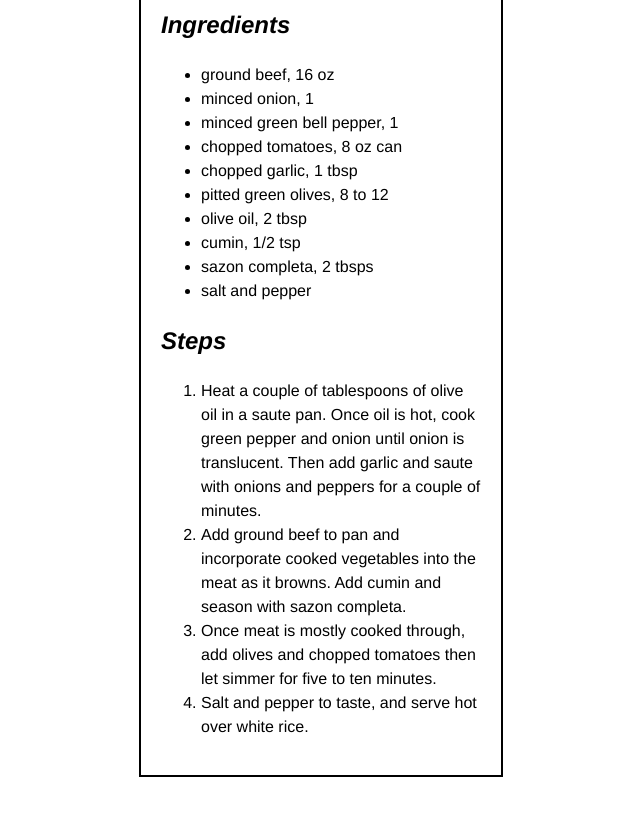
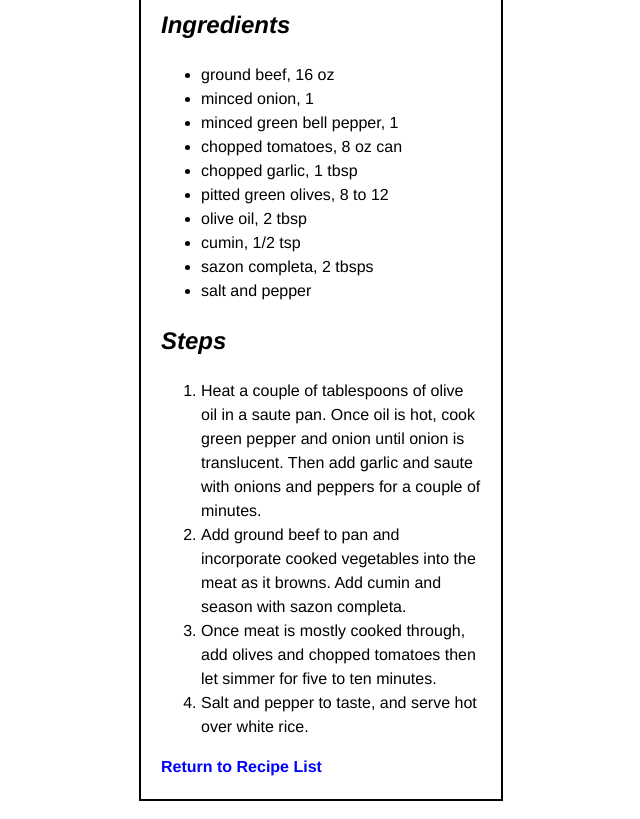
Before and after one commit to GripBreak/odin-recipes, a plain HTML site: page recipes/picadillo.html in a window 1280 px wide. Shown: the part 556-1375 px from the top of the page, without its empty margins (319-959 px from the left). Before the commit the page ends 1351 px from the top, so only its background shows below. Drawn offline with Linux system fonts and the light colour scheme.

Commit message:
Add main link to recipe card

```diff
--- a/recipes/picadillo.html
+++ b/recipes/picadillo.html
@@ -36,6 +36,6 @@
         <li>Once meat is mostly cooked through, add olives and chopped tomatoes then let simmer for five to ten minutes.</li>
         <li>Salt and pepper to taste, and serve hot over white rice.</li>
     </ol>
-
+    <a href="../index.html">Return to Recipe List</a>
 </body>
 </html>
```
Also changed, not shown: recipes/frijoles-negros.html (+1 -1 lines), recipes/tostones.html (+1 -1 lines).
